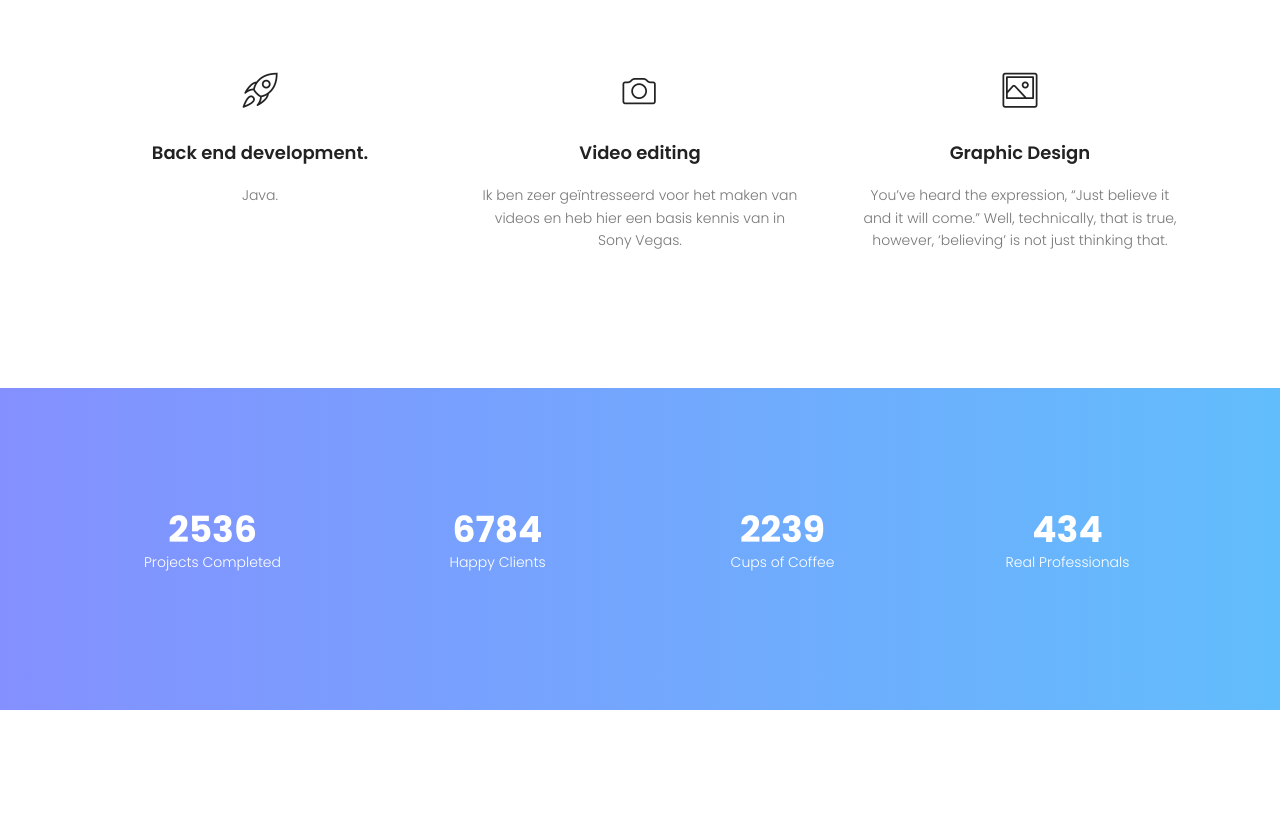
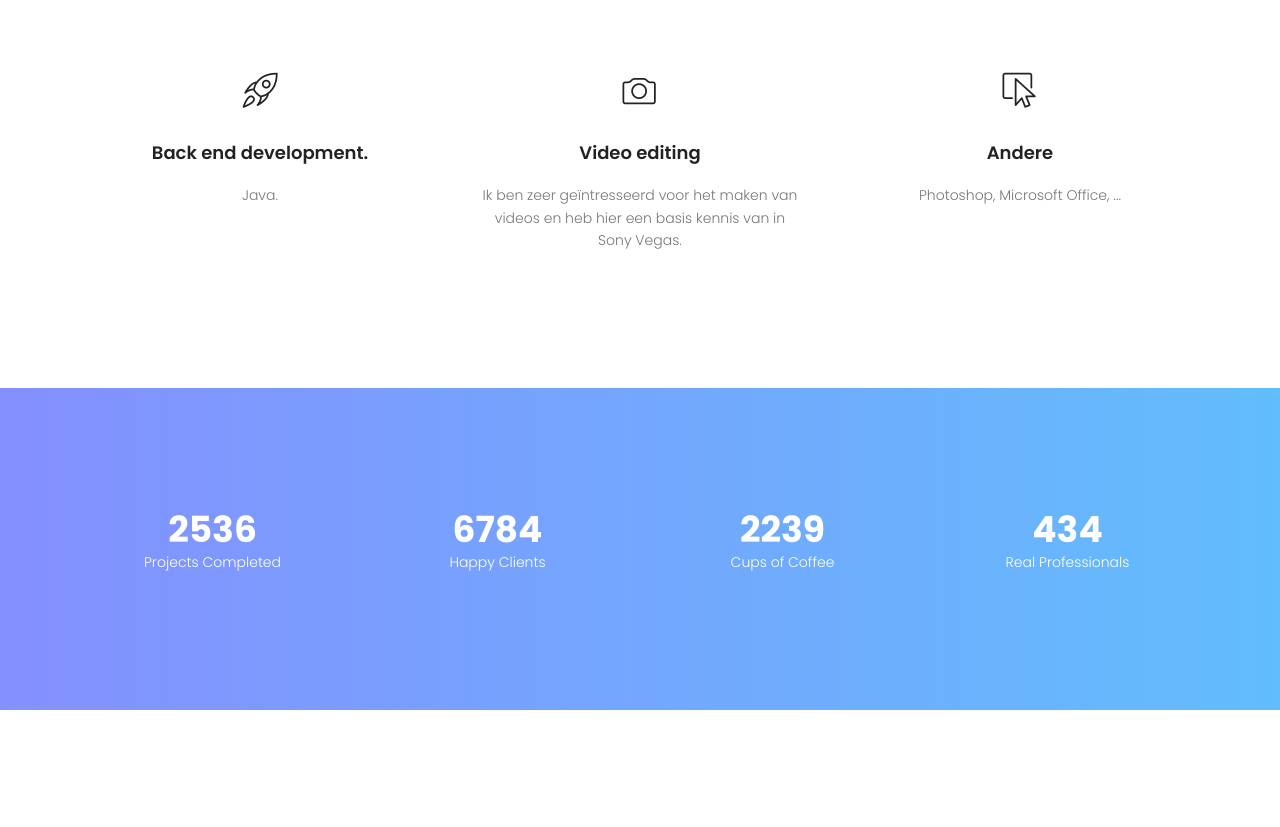
Before and after one commit to SanderVerbeken/SanderVerbeken.github.io, a plain HTML site: page index.html in a window 1280 px wide. Shown: the part 1863-2690 px from the top of the page. Drawn offline with nearby package versions, Linux system fonts and the light colour scheme; some packages are replaced by stand-ins of ours.

Commit message:
competenties tijdelijk afgewerkt

```diff
--- a/css/linearicons.css
+++ b/css/linearicons.css
@@ -250,7 +250,7 @@
 	content: "\e84a";
 }
 .lnr-rocket:before {
-	content: "\e827";
+	content: "\e852";
 }
 .lnr-briefcase:before {
 	content: "\e84c";
--- a/index.html
+++ b/index.html
@@ -163,9 +163,9 @@
 						<div class="col-lg-4 col-md-6">
 							<div class="single-services">
 								<span class="lnr lnr-rocket"></span>
-								<a href="#"><h4>Graphic Design</h4></a>
+								<a href="#"><h4>Andere</h4></a>
 								<p>
-									You’ve heard the expression, “Just believe it and it will come.” Well, technically, that is true, however, ‘believing’ is not just thinking that.
+									Photoshop, Microsoft Office, ...
 								</p>
 							</div>
 						</div>
```
